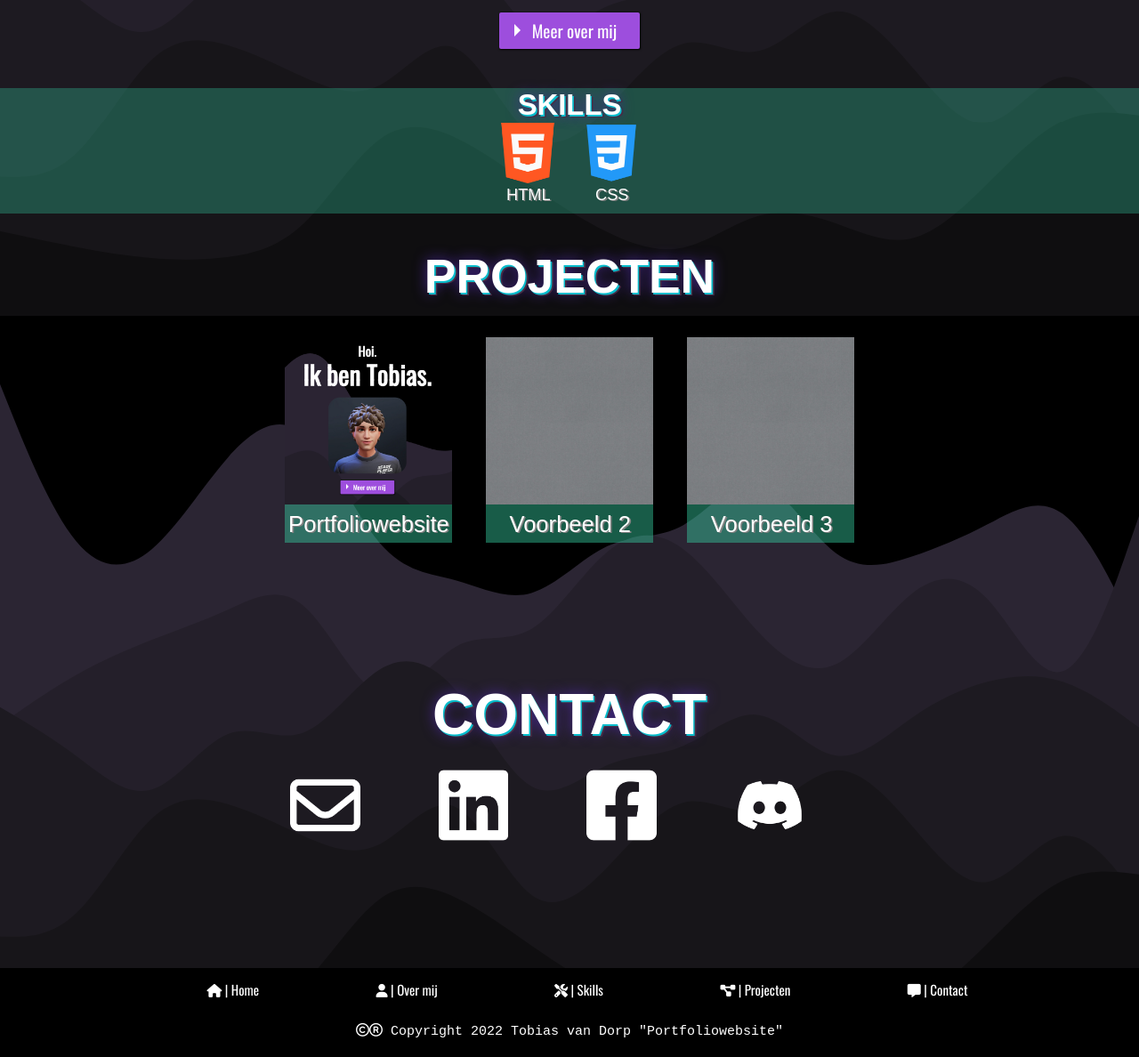
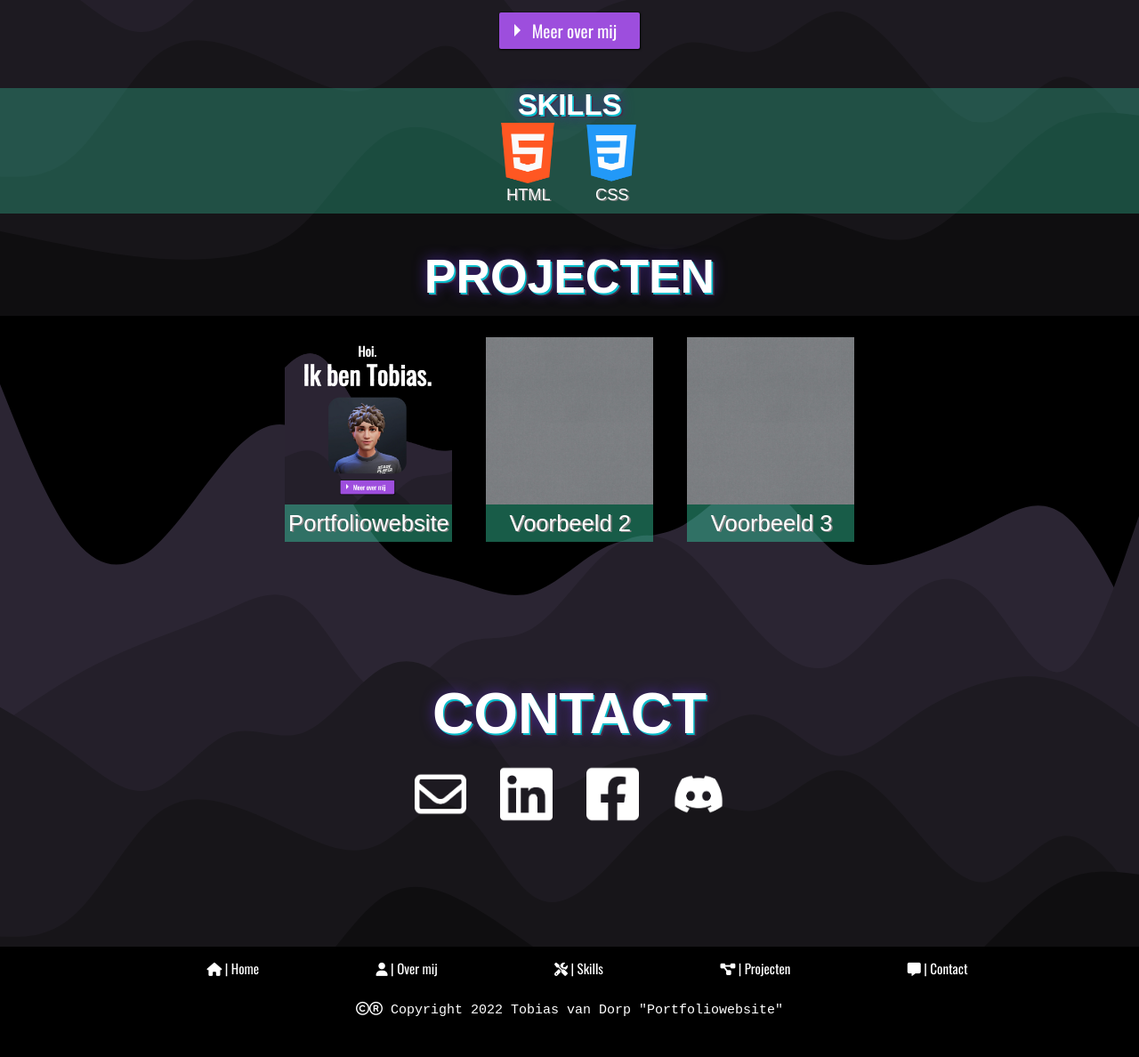
Before and after one commit to tobiasvdorp/react-portfoliowebsite, a PHP site: page / in a window 1280 px wide. Shown: the part 498-1686 px from the top of the page at 89% size. After the commit the page ends 1640 px from the top, so only its background shows below. Run offline with PHP 8.4, Linux system fonts and the light colour scheme; some libraries are stand-ins or nearby versions; some web fonts are replaced.

Commit message:
Add files via upload

```diff
--- a/index.html
+++ b/index.html
@@ -65,11 +65,7 @@
       </div>
 
       <figure class="fotovanmij">
-        <img
-          id="foto-van-mij"
-          src="images/avatar.png"
-          alt="Profielfoto"
-        />
+        <img id="foto-van-mij" src="images/avatar.png" alt="Profielfoto" />
       </figure>
 
       <input id="collapsible" class="toggle" type="checkbox" />
@@ -95,7 +91,8 @@
 
     <!-----------------SKILLS----------------->
 
-    <section class="skills" id="skills">
+    <section class="skills">
+      <a id="skills"></a>
       <h2 class="skillstitel maintit">SKILLS</h2>
 
       <section class="skill-logos">
@@ -150,8 +147,6 @@
           <img src="images/lege-foto.jpeg" alt="Project" />
           <figcaption>Voorbeeld 3</figcaption>
         </figure>
-
-        </figure>
       </section>
     </section>
     <!--------------------------------->
@@ -164,32 +159,59 @@
 
     <section class="social-logos">
       <figure>
-        <img src="images/envelope.png" alt="mail icon">
+        <a href="mailto:tobiasvandorp@student.hu.nl" target="_blank">
+          <img src="images/envelope.png" alt="mail icon" />
+        </a>
+      </figure>
+
+      <figure>
+        <a href="https://www.linkedin.com/" target="_blank">
+          <img src="images/linkedin.png" alt="linkedin icon"
+        /></a>
       </figure>
       <figure>
-        <img src="images/linkedin.png" alt="linkedin icon">
+        <a href="https://www.facebook.com/" target="_blank">
+          <img src="images/facebook.png" alt="facebook icon"
+        /></a>
       </figure>
       <figure>
-        <img src="images/facebook.png" alt="facebook icon">
-      </figure>
-      <figure>
-        <img src="images/discord.png" alt="discord-icon">
+        <img src="images/discord.png" alt="discord-icon" />
       </figure>
     </section>
 
     <footer>
       <div id="footer">
         <ul id="footerlist">
-          <li><i class="fa-sharp fa-solid fa-house"></i> | Home</li>
-          <li><i class="fa-solid fa-user"></i> | Over mij</li>
-          <li><i class="fa-solid fa-screwdriver-wrench"></i> | Skills</li>
-          <li><i class="fa-solid fa-diagram-project"></i> | Projecten</li>
-          <li><i class="fa-solid fa-message"></i> | Contact</li>
+          <li>
+            <a href="#top"
+              ><i class="fa-sharp fa-solid fa-house"></i> | Home
+            </a>
+          </li>
+          <li>
+            <a href="#overmij"><i class="fa-solid fa-user"></i> | Over mij </a>
+          </li>
+          <li>
+            <a href="#skills"
+              ><i class="fa-solid fa-screwdriver-wrench"></i> | Skills
+            </a>
+          </li>
+          <li>
+            <a href="#projecten"
+              ><i class="fa-solid fa-diagram-project"></i> | Projecten
+            </a>
+          </li>
+          <li>
+            <a href="#contact"
+              ><i class="fa-solid fa-message"></i> | Contact
+            </a>
+          </li>
         </ul>
-
       </div>
-      <p id="copyright">  <i class="fa-regular fa-copyright"></i><i class="fa-regular fa-registered"></i> Copyright 2022 Tobias van Dorp "Portfoliowebsite"</p>
-
+      <p id="copyright">
+        <i class="fa-regular fa-copyright"></i
+        ><i class="fa-regular fa-registered"></i> Copyright 2022 Tobias van Dorp
+        "Portfoliowebsite"
+      </p>
     </footer>
   </body>
 </html>
--- a/styles.css
+++ b/styles.css
@@ -189,6 +189,7 @@ figcaption {
 .button.contact {
   position: relative;
   -webkit-background-clip: text;
+  background-clip: text;
   transition: all 0.3s ease-in-out;
 }
 
@@ -471,7 +472,7 @@ section.projecten {
 
 #project-platen {
   color: rgb(255, 255, 255);
-  font-size: 20px;
+
   text-align: center;
   display: flex;
   flex-wrap: wrap;
@@ -515,9 +516,9 @@ h2.projec {
   padding-bottom: 10vh;
 }
 .social-logos figure {
-  width: 10vw;
   margin: 1vw;
 }
+
 
 .social-logos img:hover {
   cursor: pointer;
@@ -551,41 +552,13 @@ margin: 0 5vw ;
 }
 /*---------------------------*/
 /*-------NAVBAR CLICKS------*/
-#overmij {
+
+a#overmij {
   display: block;
   position: relative;
-  top: -10vh;
+  top: -5vh;
 }
 
-#skills,
-#projecten,
-#contact {
-  display: block;
-  position: relative;
-  top: 0;
-}
-
-#top {
-  display: block;
-  position: relative;
-  top: 0px;
-}
-
-/*----MEDIA QUERIES/RESPONSIVENESS----
-@media (hover: hover) and (pointer: fine) {
-  button.contact:hover,
-  #meerovermij:hover {
-    cursor: pointer;
-    background: rgb(102, 6, 114);
-    text-decoration: underline;
-    transition: 0.25s;
-  }
-}
-@media (hover: hover) and (pointer: fine) {
-  button.contact:hover {
-    letter-spacing: 0.05em;
-  }
-}*/
 
 .skill-logos figure,
 #project-platen figure,
@@ -687,7 +660,7 @@ margin: 0 5vw ;
     margin: 1vw;
   }
   .social-logos img {
-    width: calc(60px + 4vw);
+    width: calc(30px + 3vw);
   }
 }
 
@@ -726,8 +699,10 @@ margin: 0 5vw ;
   /*---CONTACT----*/
 
   .social-logos img {
-    width: calc(40px + 3vw);
+    width: calc(20px + 3vw);
   }
+
+
 }
 /*------------TABLET----------------*/
 
@@ -839,8 +814,8 @@ margin: 0 5vw ;
   }
   /*------PROJECTEN-----*/
 
-  #project-platen figcaption {
-    font-size: 18px;
+  #project-platen figure figcaption {
+    font-size: 3vw;
     line-height: 0.8;
   }
   #project-platen figure img {
@@ -856,12 +831,11 @@ margin: 0 5vw ;
     font-size: 9vw;
     margin-bottom: 1.5vw;
   }
-
   /*-----CONTACT-----*/
   .social-logos figure {
     margin: 3vw;
   }
   .social-logos img {
-    width: calc(30px + 3vw);
+    width: calc(25px + 2vw);
   }
 }
```
